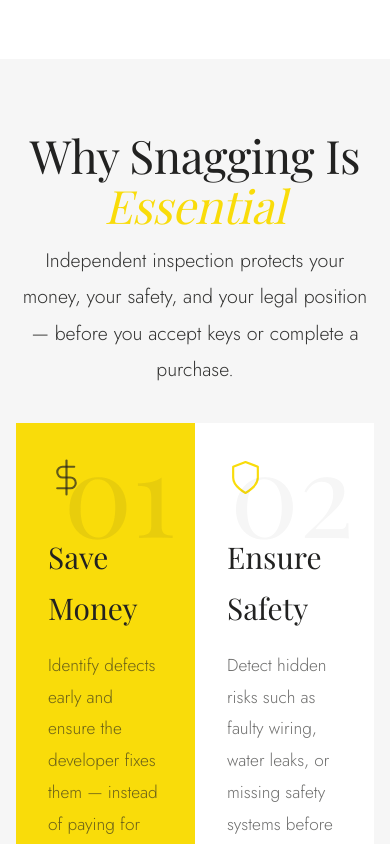
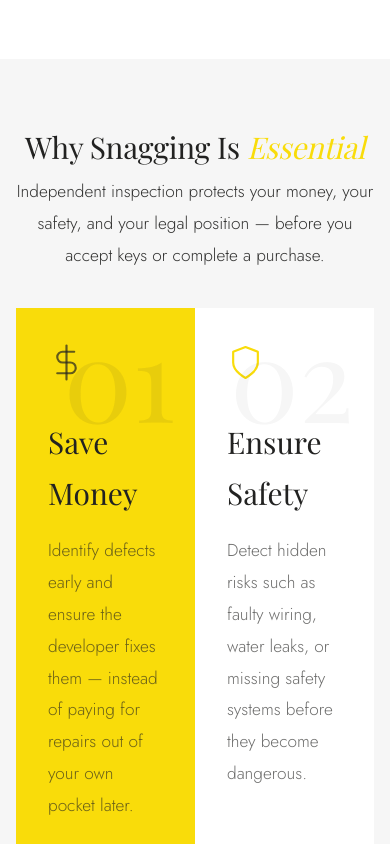
Before and after one commit to romchhh/snagging-ae, a Next.js app: page / in a window 390 px wide. Shown: the part 4820-5664 px from the top of the page. Built offline with nearby package versions, Linux system fonts and the light colour scheme; no server answers.

Commit message:
some updates

```diff
--- a/components/AdditionalAndCTA.tsx
+++ b/components/AdditionalAndCTA.tsx
@@ -67,7 +67,8 @@ export default function AdditionalAndCTA() {
         <div style={{
           position: 'absolute', inset: 0,
           background: 'linear-gradient(to right, rgba(10,9,8,0.85) 0%, rgba(10,9,8,0.5) 50%, rgba(10,9,8,0.85) 100%)',
-          display: 'flex', alignItems: 'center', justifyContent: 'center', flexDirection: 'column', textAlign: 'center', padding: '40px',
+          display: 'flex', alignItems: 'center', justifyContent: 'center', flexDirection: 'column', textAlign: 'center',
+          padding: '40px clamp(1rem, 4vw, 2.5rem) clamp(56px, 11vw, 96px)',
         }}>
 
           <h2
--- a/components/InspectWhy.tsx
+++ b/components/InspectWhy.tsx
@@ -156,7 +156,7 @@ export default function InspectWhy() {
         <div className="layout-container">
           {/* pb reserves space for .reveal translateY(28px) so the title does not overlap the grid */}
           <div
-            className="flex flex-col items-center"
+            className="flex min-w-0 w-full max-w-full flex-col items-center"
             style={{
               textAlign: 'center',
               paddingBottom: 'clamp(1rem, 3vw, 1.5rem)',
@@ -165,28 +165,34 @@ export default function InspectWhy() {
             }}
           >
             <h2
-              className="reveal d1"
+              className="reveal d1 min-w-0 w-full max-w-full"
               style={{
                 fontFamily: 'var(--font-playfair)',
-                fontSize: 'clamp(calc(40px * var(--text-scale)), 4.5vw, calc(64px * var(--text-scale)))',
+                fontSize:
+                  'clamp(calc(26px * var(--text-scale)), calc(0.35rem + 5.2vw), calc(64px * var(--text-scale)))',
                 fontWeight: 400,
                 color: 'var(--ink)',
-                lineHeight: 1.08,
+                lineHeight: 1.12,
                 letterSpacing: '-0.01em',
+                overflowWrap: 'break-word',
+                wordBreak: 'break-word',
               }}
             >
               Why Snagging Is{' '}
               <em style={{ color: 'var(--brand-yellow)', fontStyle: 'italic' }}>Essential</em>
             </h2>
             <p
-              className="reveal d2"
+              className="reveal d2 min-w-0 w-full max-w-full"
               style={{
-                fontSize: 'calc(17px * var(--text-scale))',
+                fontSize:
+                  'clamp(calc(15px * var(--text-scale)), calc(0.2rem + 3.2vw), calc(17px * var(--text-scale)))',
                 color: 'var(--ink-2)',
                 maxWidth: '520px',
                 lineHeight: 1.85,
                 fontWeight: 300,
                 margin: 0,
+                overflowWrap: 'break-word',
+                wordBreak: 'break-word',
               }}
             >
               Independent inspection protects your money, your safety, and your legal position — before you accept keys or complete a purchase.
```
